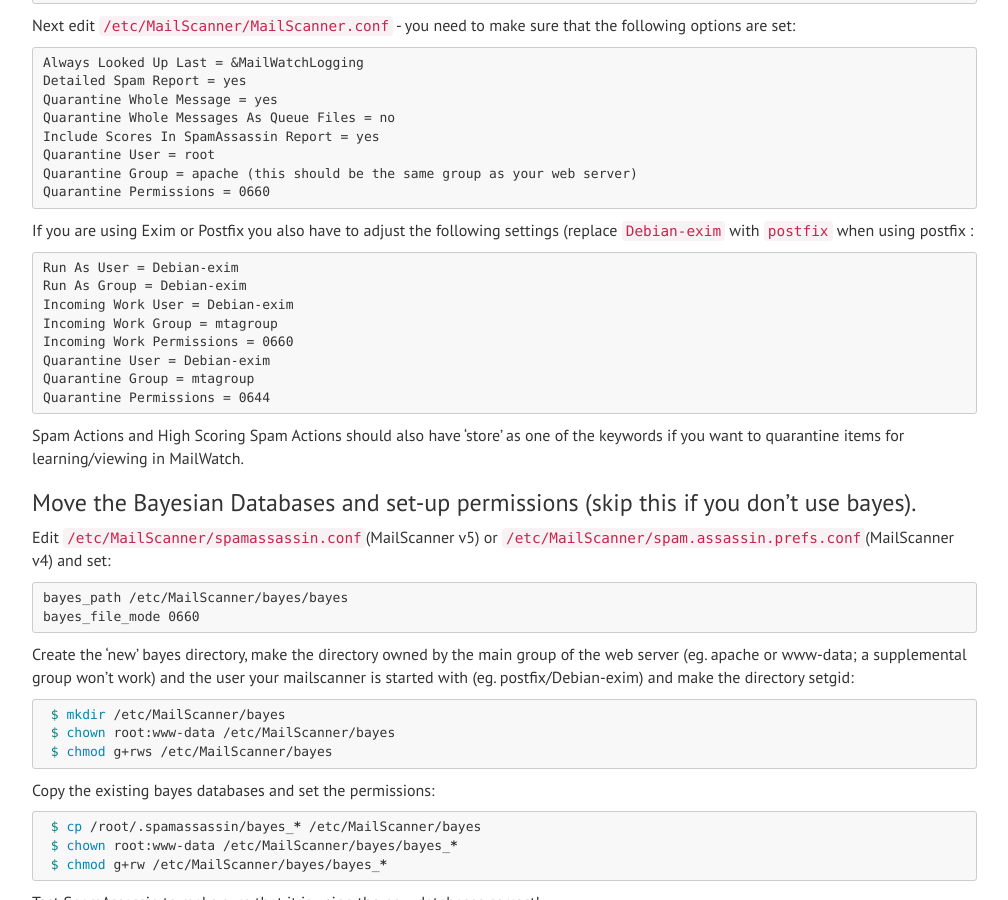
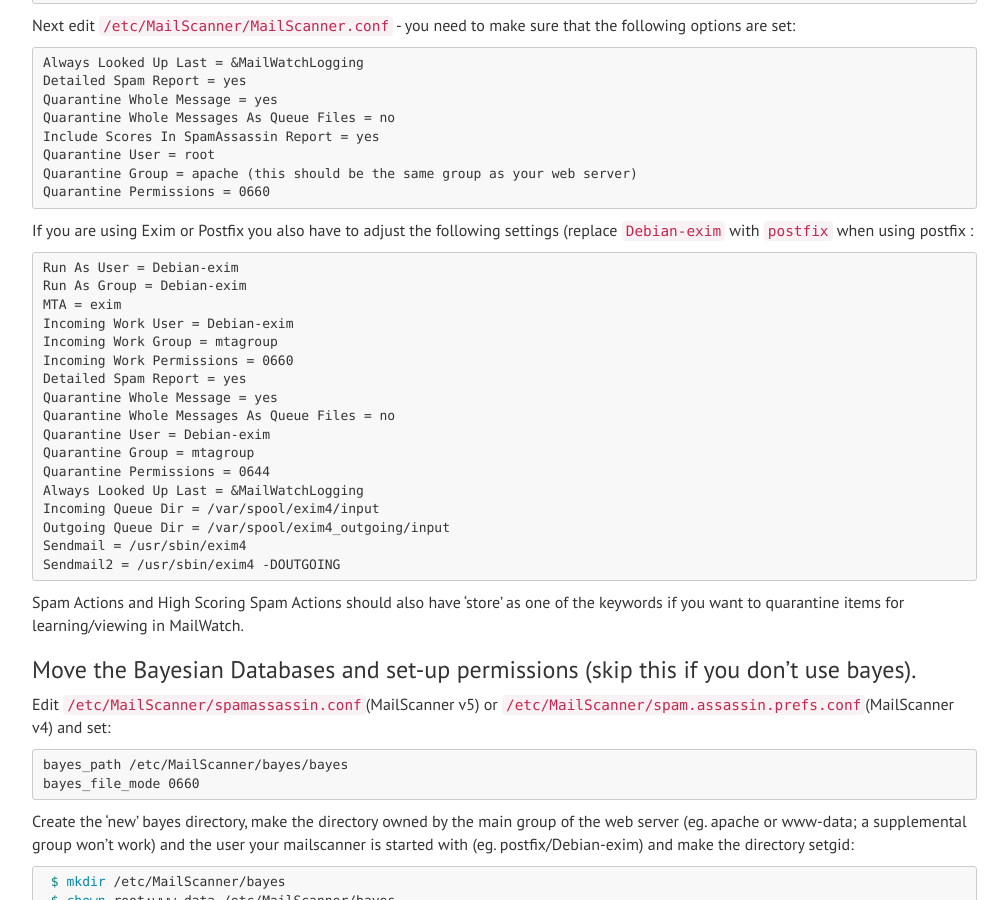
Before and after one commit to mailwatch/mailwatch-docs, a Jekyll site: the page built from _posts/2017-03-23-installing.md, in a window 1280 px wide and 900 px high, scrolled down 3812 px. Shown: the whole window, without its empty margins (233-1241 px from the left). Built offline with Jekyll 4.4.1, drawn with Linux system fonts in a browser that asks for light colours; nearby versions of some CDN libraries.

Commit message:
Update 2017-03-23-installing.md  fro Exim

````diff
--- a/_posts/2017-03-23-installing.md
+++ b/_posts/2017-03-23-installing.md
@@ -226,12 +226,21 @@ If you are using Exim or Postfix you also have to adjust the following settings
 ```cfg
 Run As User = Debian-exim
 Run As Group = Debian-exim
+MTA = exim
 Incoming Work User = Debian-exim
 Incoming Work Group = mtagroup
 Incoming Work Permissions = 0660
+Detailed Spam Report = yes
+Quarantine Whole Message = yes
+Quarantine Whole Messages As Queue Files = no
 Quarantine User = Debian-exim
 Quarantine Group = mtagroup
 Quarantine Permissions = 0644
+Always Looked Up Last = &MailWatchLogging
+Incoming Queue Dir = /var/spool/exim4/input
+Outgoing Queue Dir = /var/spool/exim4_outgoing/input
+Sendmail = /usr/sbin/exim4
+Sendmail2 = /usr/sbin/exim4 -DOUTGOING
 ```
 
 Spam Actions and High Scoring Spam Actions should also have 'store' as one of the keywords if you want to quarantine items for learning/viewing in MailWatch.
````
